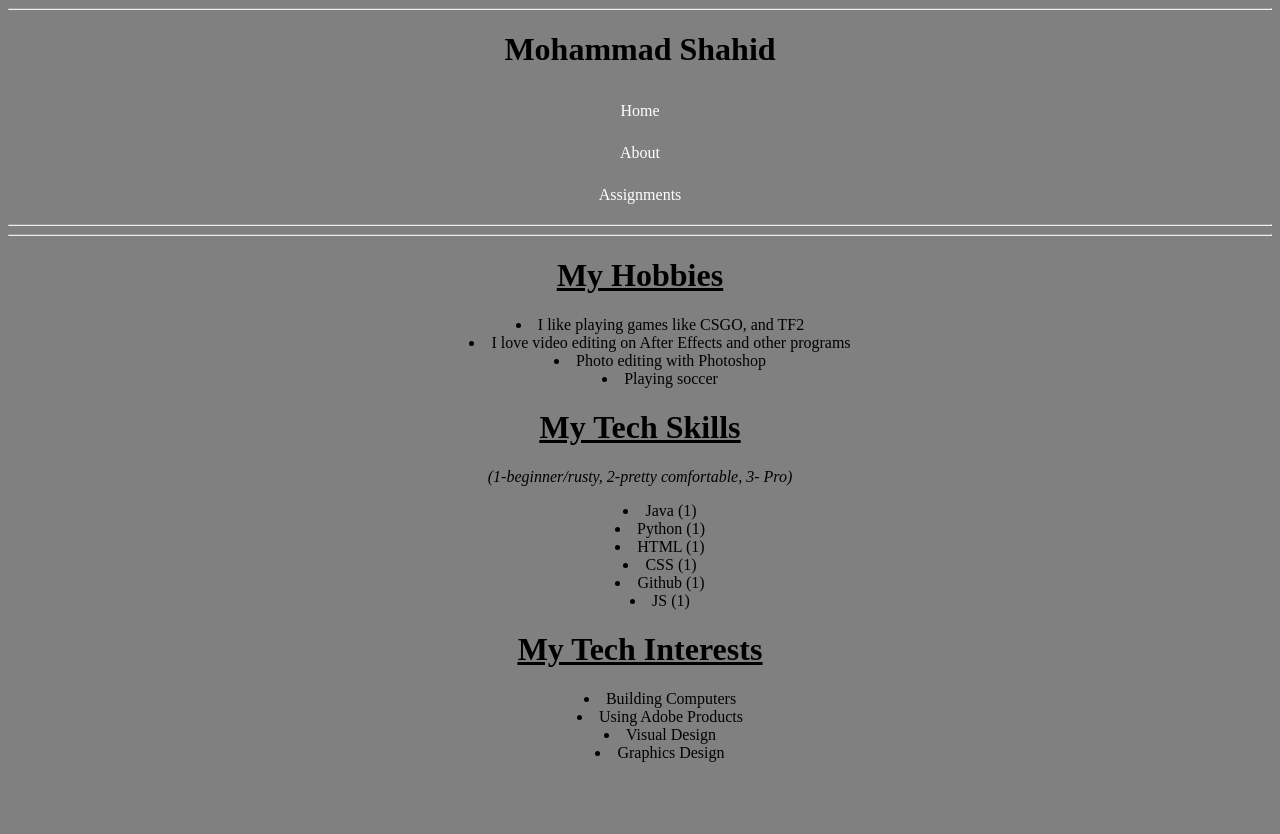
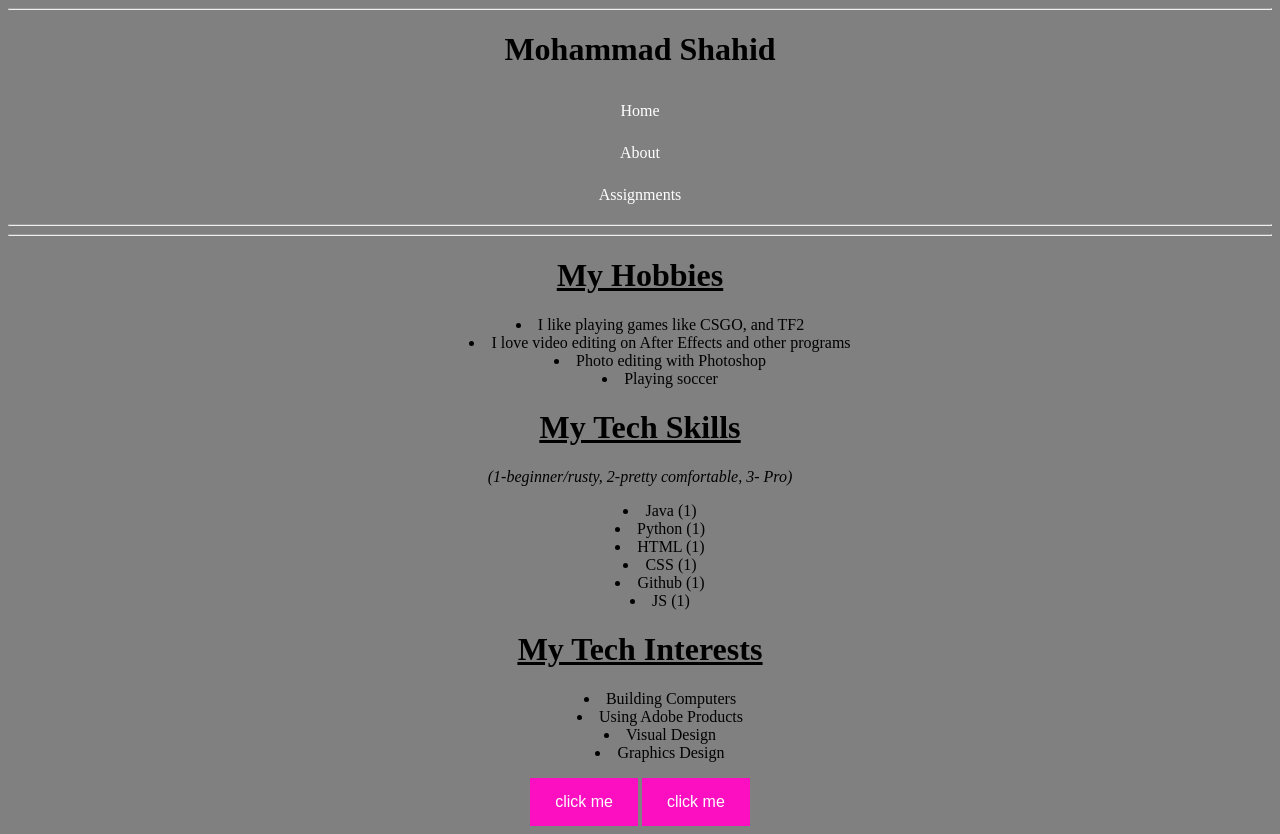
Before and after one commit to Mohammad-241/MoSite, a plain HTML site: page index.html in a window 1280 px wide. Before the commit the page ends 800 px from the top, so only its background shows below. Drawn offline with Linux system fonts and the light colour scheme.

Commit message:
JAVA ADDED

```diff
--- a/index.html
+++ b/index.html
@@ -4,6 +4,7 @@
 <head>
 	<title> Mohammad </title>
 	<link href="CSS/theme.css" type="text/css" rel= Stylesheet>
+  <script src="Js/main.js"></script>
 </head>
 <body>
 <hr>
@@ -48,7 +49,16 @@
   <li><span style="color: black;">Graphics Design</li>
 </ul>
 
+</center>
 
-</center>
+<!-- BUTTONS -->
+<button onclick="test1()"> click me </button>
+<button onclick="test2()"> click me </button>
+
 </body>
+
+
+
+
+
 </html>
```
Also changed, not shown: Js/main.js (added).
